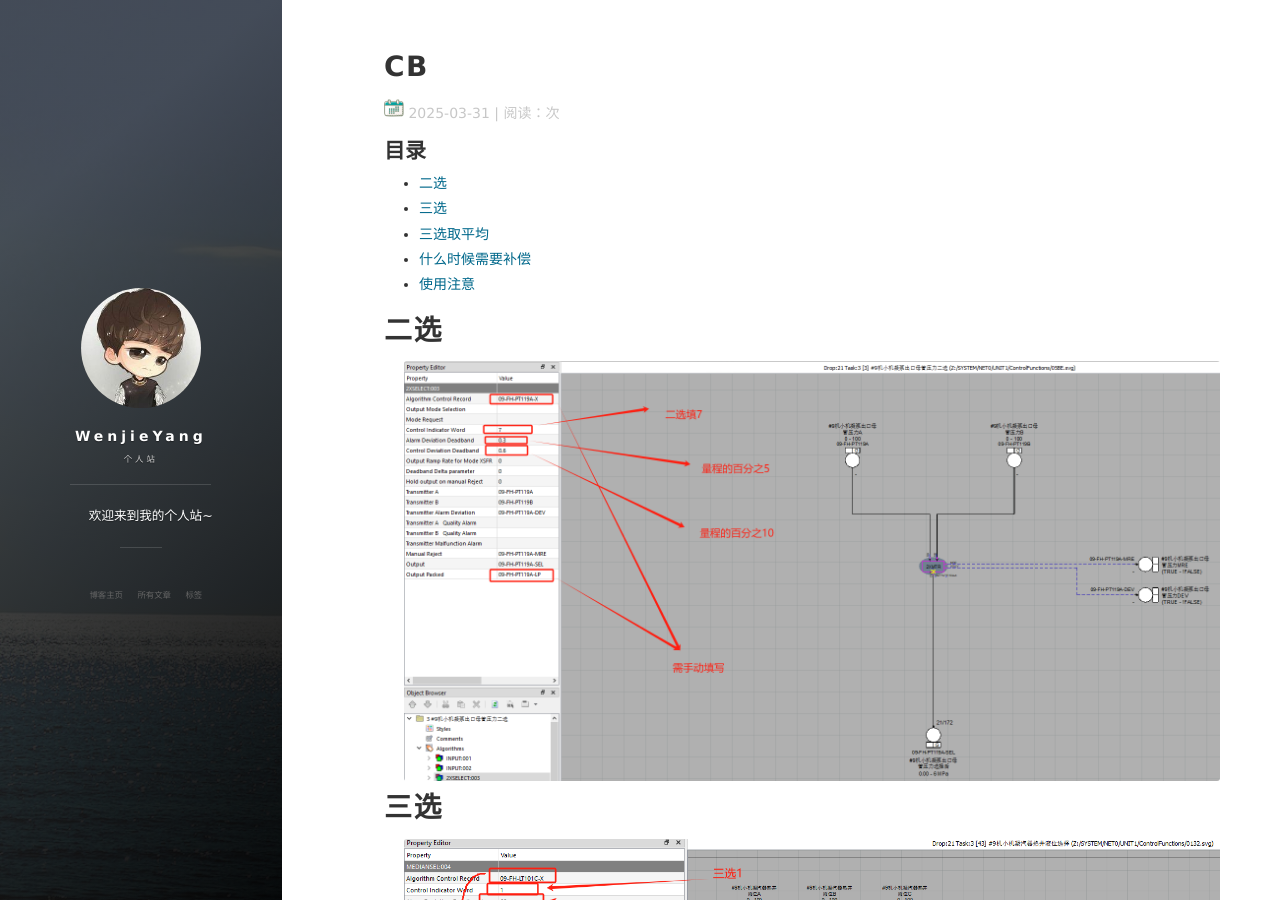
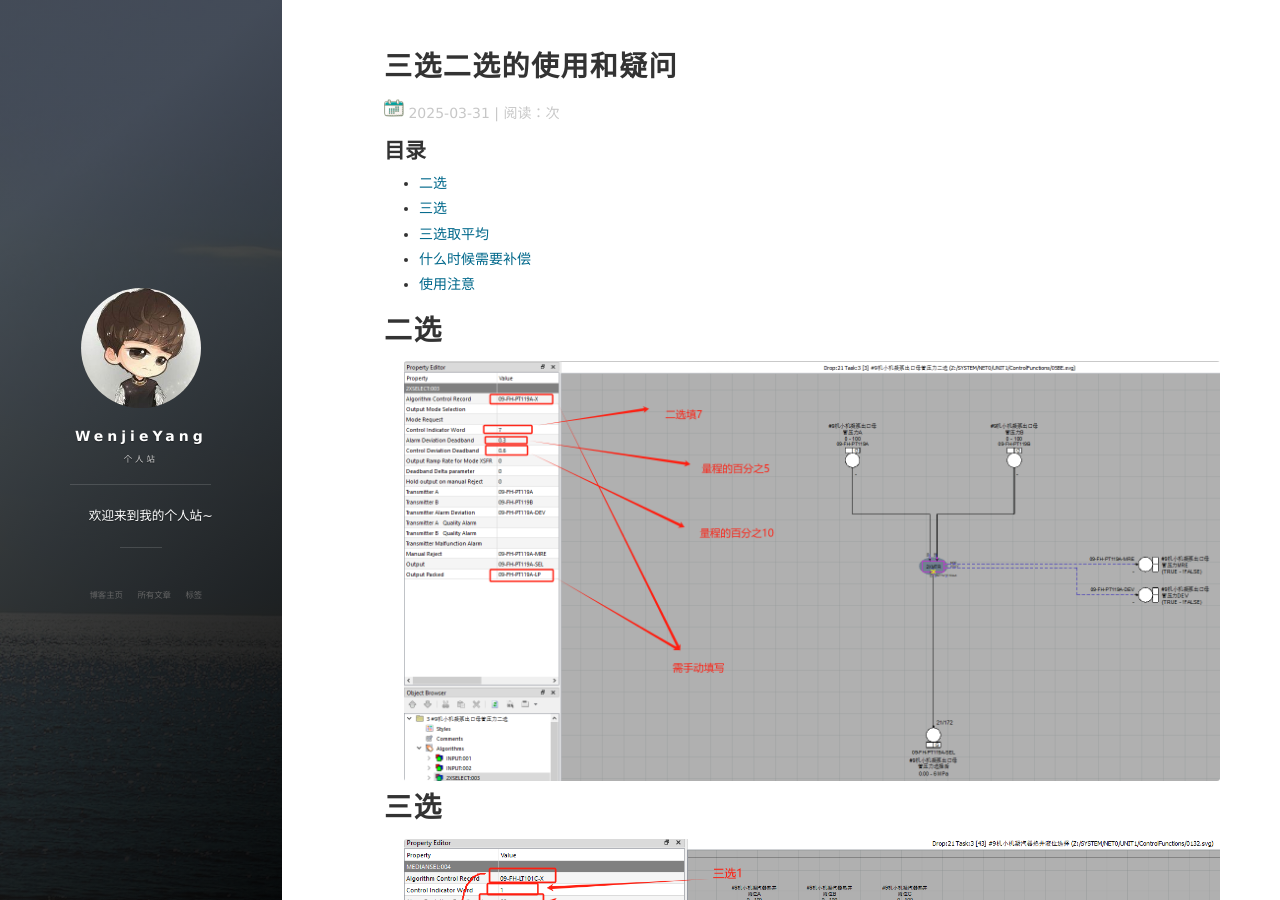
Before and after one commit to yangwj517/yangwj517.github.io, a Jekyll site: the page built from _posts/2025-03-31-三选二选的使用.md, in a window 1280 px wide and 900 px high. Built offline with Jekyll 4.4.1, drawn with Linux system fonts in a browser that asks for light colours; nearby versions of some CDN libraries; comment, search, counter and statistics services are not loaded.

Commit message:
Update 2025-03-31-三选二选的使用.md
title 调整

```diff
--- a/_posts/2025-03-31-三选二选的使用.md
+++ b/_posts/2025-03-31-三选二选的使用.md
@@ -1,8 +1,8 @@
 ---
 layout: post
-title: CB
+title: 三选二选的使用和疑问
 date: 2025-03-31
-tags: 三选二选的使用和疑问
+tags: CB
 ---
 
 
```
